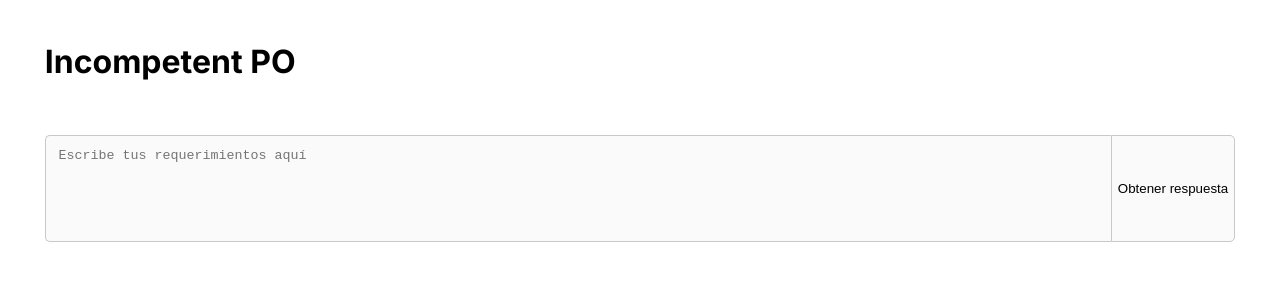
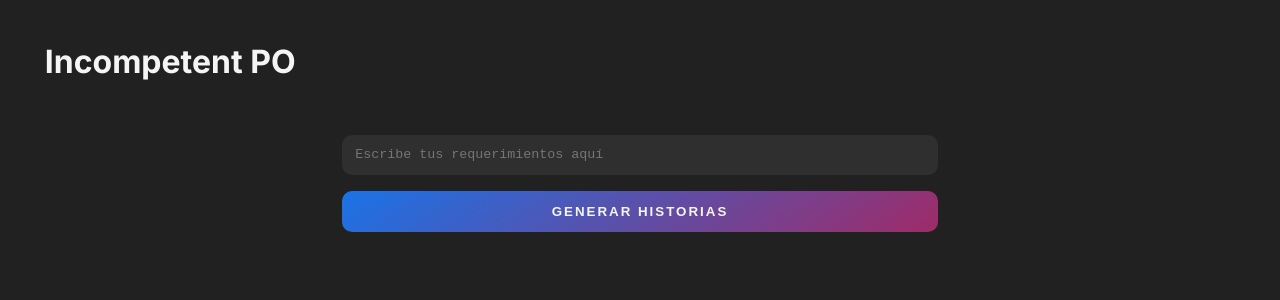
Before and after one commit to jantoniodev/incompetent-po, a Next.js app: page / in a window 1280 px wide. Shown: the top 300 px of the page. Built offline with nearby package versions, Linux system fonts and the light colour scheme; no server answers.

Commit message:
improve prompt form styles

```diff
--- a/package.json
+++ b/package.json
@@ -11,7 +11,8 @@
   "dependencies": {
     "next": "14.2.5",
     "react": "^18",
-    "react-dom": "^18"
+    "react-dom": "^18",
+    "react-spinners": "^0.14.1"
   },
   "devDependencies": {
     "@types/node": "^20",
--- a/src/app/globals.css
+++ b/src/app/globals.css
@@ -1,3 +1,14 @@
+:root {
+    --background: #212121;
+    --foreground: #f5f5f5;
+    --background-secondary: #2F2F2F;
+    --color-primary: #1a73e8;
+    --color-primary-transparent: #1a73e850;
+    --color-accent: #9F2B68;
+}
+
 body {
+    color: var(--foreground);
+    background-color: var(--background);
     padding: 0.8rem 2.3rem;
 }
--- a/src/app/page.module.css
+++ b/src/app/page.module.css
@@ -3,3 +3,8 @@
     flex-direction: column;
     gap: 2rem;
 }
+
+.promptForm {
+    display: flex;
+    justify-content: center;
+}
--- a/src/app/page.tsx
+++ b/src/app/page.tsx
@@ -15,7 +15,10 @@ export default function Home() {
         <div className={styles.content}>
             <h1>Incompetent PO</h1>
 
-            <PromptForm onResponse={setResponse}/>
+            <div className={styles.promptForm}>
+                <PromptForm onResponse={setResponse}/>
+            </div>
+
 
             {
                 response &&
--- /dev/null
+++ b/src/components/Loader/index.tsx
@@ -0,0 +1,5 @@
+import { PropagateLoader } from 'react-spinners'
+
+export const Loader = () => {
+    return <PropagateLoader color='var(--color-primary)' size={25}/>
+}
--- a/src/components/PromptForm/index.tsx
+++ b/src/components/PromptForm/index.tsx
@@ -1,9 +1,10 @@
 'use client'
 
+import { useEffect } from 'react'
 import { useFormStatus, useFormState } from 'react-dom'
 
 import { generate } from '@/actions/generate'
-import { useEffect } from 'react'
+import { Loader } from '@/components/Loader'
 
 import styles from './promptForm.module.css'
 
@@ -18,10 +19,14 @@ interface PromptFormProps {
 function StatusButton() {
     const status = useFormStatus()
 
+    if(status.pending) {
+        return <Loader/>
+    }
+
     return <input
         className={styles.button}
         type="submit"
-        value={status.pending ? "Obteniendo respuesta..." : "Obtener respuesta"}
+        value="Generar historias"
         disabled={status.pending}
     />
 }
--- a/src/components/PromptForm/promptForm.module.css
+++ b/src/components/PromptForm/promptForm.module.css
@@ -1,35 +1,49 @@
 .form {
+    width: 50%;
     display: flex;
+    flex-direction: column;
+    align-items: center;
+    gap: 1rem;
 }
 
 .textarea {
     outline: none;
     width: 100%;
-    height: 5rem;
+    max-height: 10rem;
+    field-sizing: content;
+    border-radius: 10px;
+    background-color: var(--background-secondary);
+    color: var(--foreground);
+    border: none;
     resize: none;
-    background-color: rgb(250, 250, 250);
-    border: 1px solid rgb(200, 200, 200);
     padding: 0.8rem;
-    border-radius: 5px 0px 0px 5px;
-    border-right: none;
+    box-sizing: border-box;
 }
 
 .textarea:focus {
-    border: 2px solid rgb(200, 200, 200);
+    outline: 2px solid var(--color-primary);
 }
 
 .button {
-    border-radius: 0px 5px 5px 0px;
-    background-color: rgb(250, 250, 250);
-    border: 1px solid rgb(200, 200, 200);
+    background: linear-gradient(145deg, var(--color-primary), var(--color-accent));
+    background-size: 100% 100%;
+    border: none;
+    width: 100%;
+    color: var(--foreground);
+    cursor: pointer;
+    border-radius: 10px;
+    padding: 0.8rem;
+    font-weight: bold;
+    text-transform: uppercase;
+    letter-spacing: 2px;
     outline: none;
+    transition: all 0.2s ease-in-out;
 }
 
 .button:hover {
-    background-color: rgb(240, 240, 240);
-    cursor: pointer;
+    box-shadow: 0 5px 15px var(--color-primary-transparent);
 }
 
 .button:focus {
-    border: 2px solid rgb(200, 200, 200);
+    outline: 2px solid var(--color-primary);
 }
```
Also changed, not shown: 1 other file (tests, documents, lock files or other folders).
